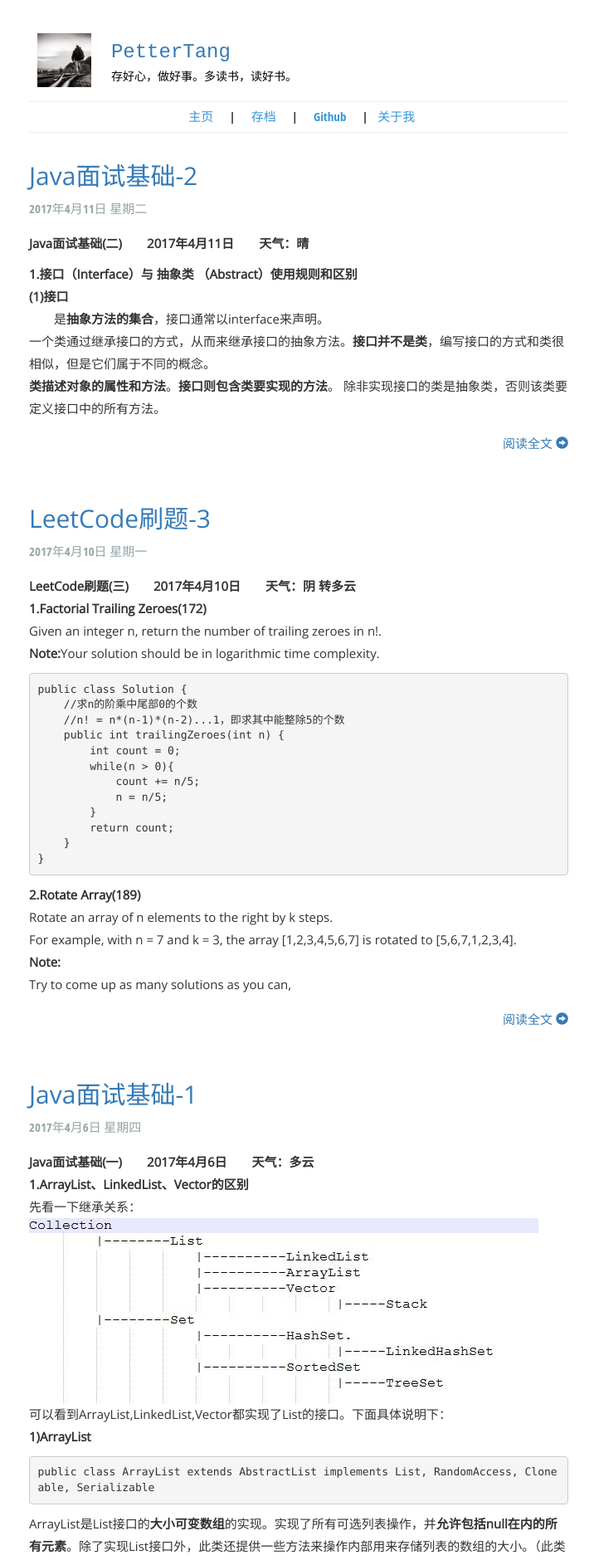
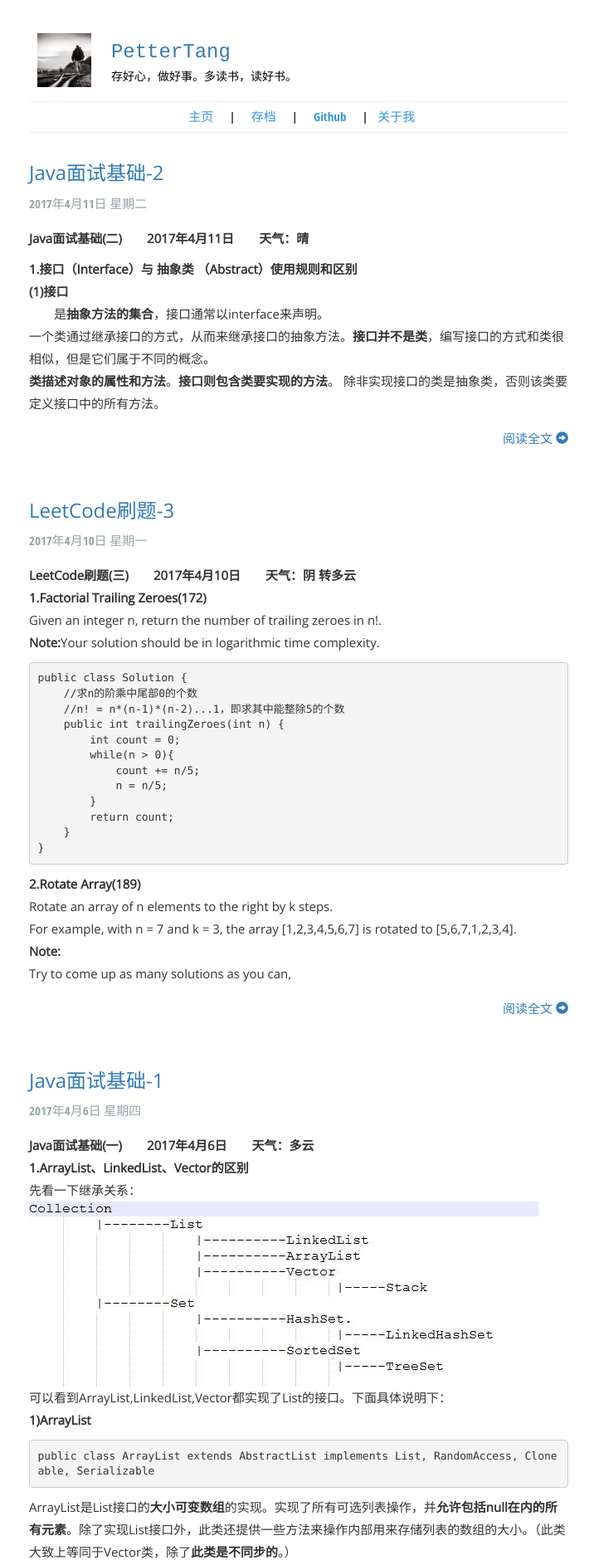
Before and after one commit to pettertang/pettertang.github.io, a Jekyll site: the page built from index.html, in a window 1280 px wide. Shown: the top 1880 px of the page at 83% size, without its empty margins (280-996 px from the left). Built offline with Jekyll 4.4.1, drawn with Linux system fonts in a browser that asks for light colours.

Commit message:
修改样式

```diff
--- a/_layouts/post_layout.html
+++ b/_layouts/post_layout.html
@@ -6,7 +6,7 @@
 
         <main class="blogmain">
             <header>
-                <h1 class="article-title">{{ page.title }}</h1>
+                <h2 class="article-title">{{ page.title }}</h2>
                 <p class="article-time">
                     {{ page.time }},  发表于 <span>{{ page.location }}</span>
                 </p>
--- a/index.html
+++ b/index.html
@@ -5,7 +5,7 @@ layout: blog_layout
 {% for post in site.posts %}
 <article class="preview">
     <header>
-        <h2 class="post-title">
+        <h3 class="post-title">
             <a href="{{ post.url }}">  {{ post.title }} </a>
         </h2>
         <p class="post-time"> {{ post.time }}</p>
```
